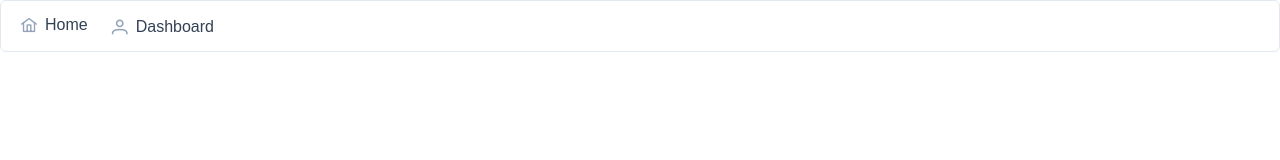
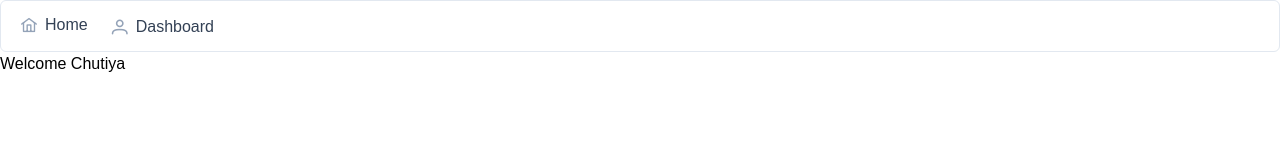
Before and after one commit to nicholas489/Dance-Club-Management-App, a Vue app in the folder frontend/: page /member/dashboard in a window 1280 px wide. Before the commit this address had no page. Shown: the top 160 px of the page. Built offline with nearby package versions, Linux system fonts and the light colour scheme; a web font is replaced by a local one.

Commit message:
add dashboardview

```diff
--- a/frontend/components.d.ts
+++ b/frontend/components.d.ts
@@ -16,6 +16,7 @@ declare module 'vue' {
     LoginForm: typeof import('./src/components/organisms/loginForm.vue')['default']
     Navbar: typeof import('./src/components/organisms/navbar.vue')['default']
     NavBar: typeof import('./src/components/organisms/navBar.vue')['default']
+    RegisterForm: typeof import('./src/components/organisms/RegisterForm.vue')['default']
     RouterLink: typeof import('vue-router')['RouterLink']
     RouterView: typeof import('vue-router')['RouterView']
     TheWelcome: typeof import('./src/components/TheWelcome.vue')['default']
--- a/frontend/src/router/index.ts
+++ b/frontend/src/router/index.ts
@@ -1,5 +1,6 @@
-import { createRouter, createWebHistory } from 'vue-router'
+import {createRouter, createWebHistory} from 'vue-router'
 import LoginView from '../views/LoginView.vue'
+import MemberDashboardView from "@/views/MemberDashboardView.vue";
 
 
 const router = createRouter({
@@ -10,6 +11,11 @@ const router = createRouter({
             name: 'login',
             component: LoginView
         },
+        {
+            path: '/member/dashboard',
+            name: 'memberDashboard',
+            component: MemberDashboardView
+        }
     ]
 })
 
--- /dev/null
+++ b/frontend/src/views/MemberDashboardView.vue
@@ -0,0 +1,14 @@
+<script setup lang="ts">
+import {ref} from "vue";
+
+const name = ref("Chutiya");
+</script>
+
+<template>
+<h1>Welcome {{name}}</h1>
+
+</template>
+
+<style scoped>
+
+</style>
--- /dev/null
+++ b/frontend/src/views/SignupView.vue
@@ -0,0 +1,15 @@
+<script setup lang="ts">
+
+import LoginForm from "@/components/organisms/loginForm.vue";
+
+</script>
+
+<template>
+    <div class="flex justify-center items-center">
+        <LoginForm/>
+    </div>
+</template>
+
+<style scoped>
+
+</style>
```
Also changed, not shown: frontend/src/components/organisms/RegisterForm.vue (added, +11 -0 lines). Lines whose indentation alone changed are shown as unchanged.
